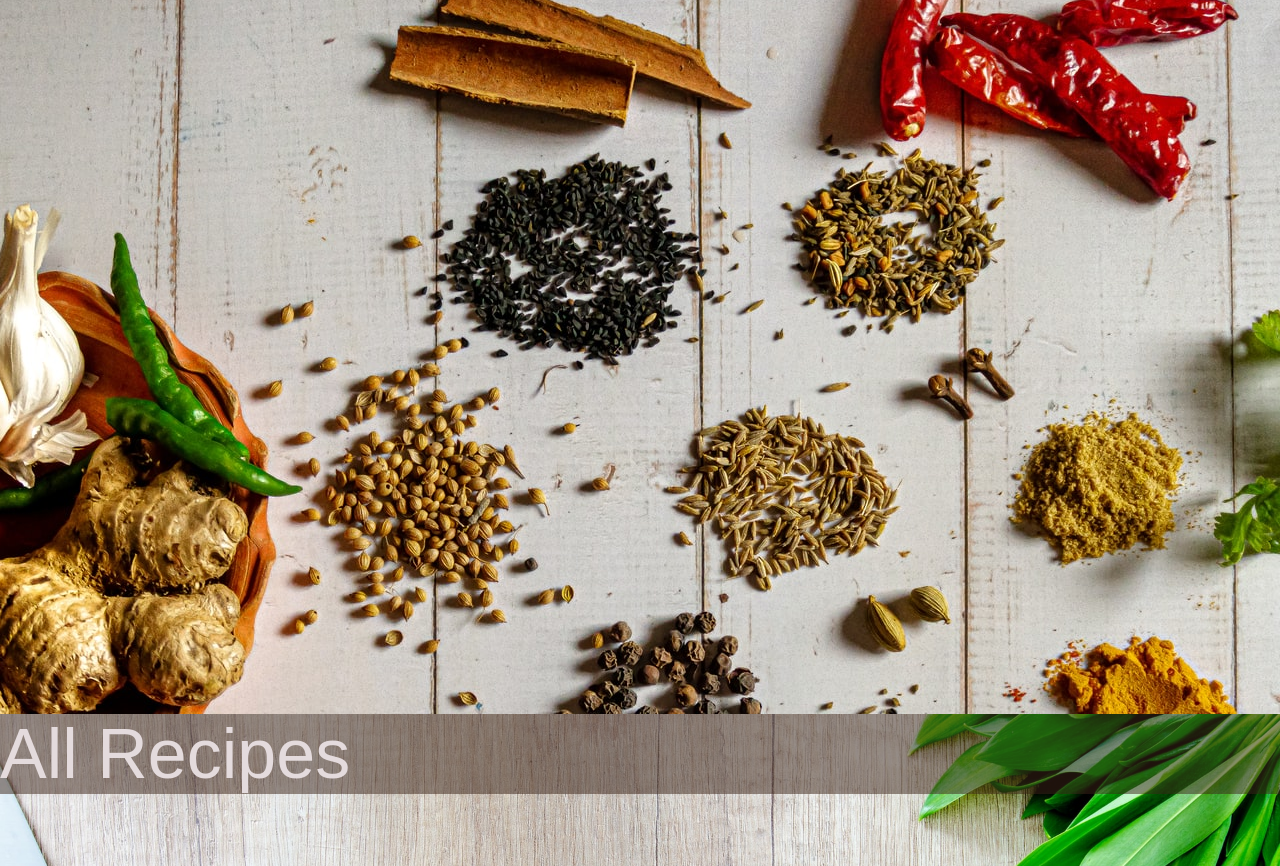
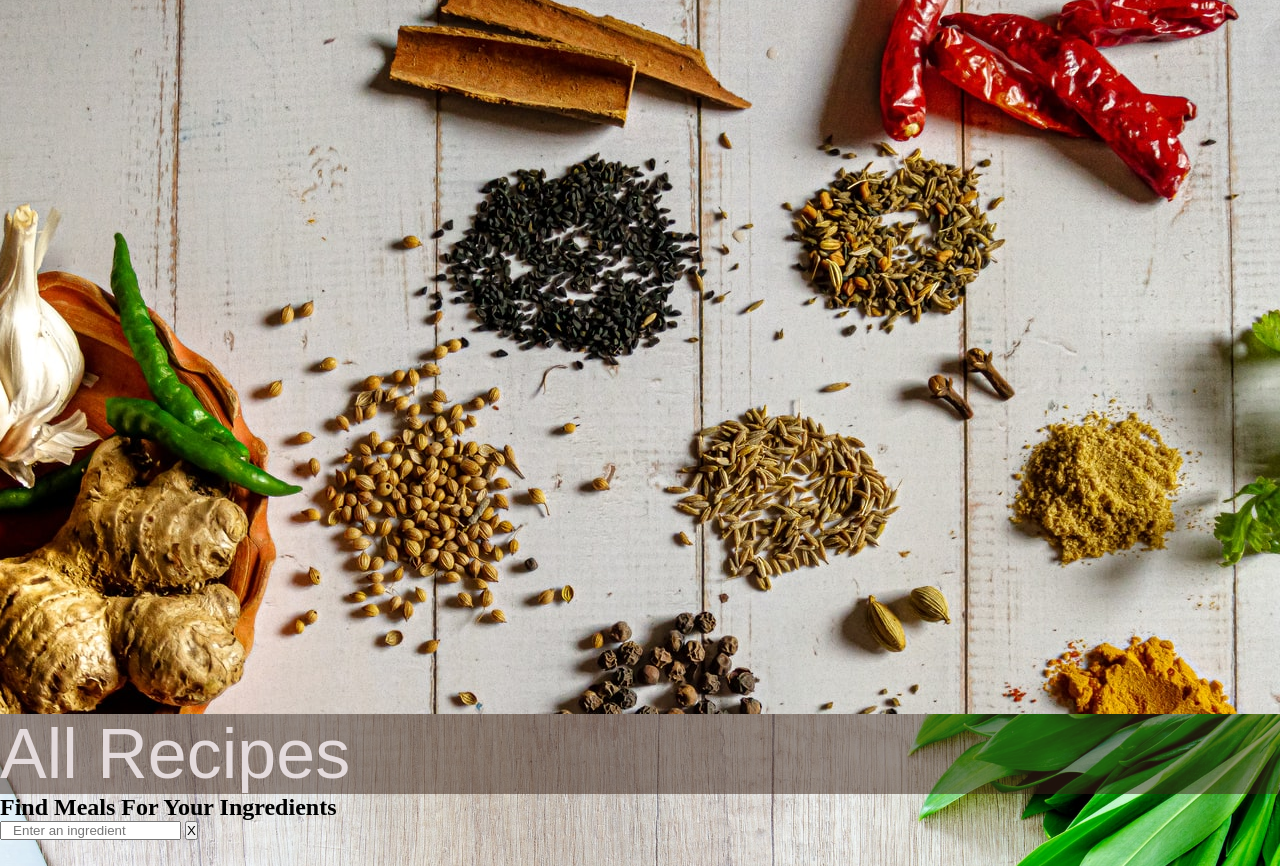
Before and after one commit to AnnaPanosyan/Meals, a plain HTML site: page index.html in a window 1280 px wide. Shown: the part 86-952 px from the top of the page. Drawn offline with Linux system fonts and the light colour scheme.

Commit message:
Update index.html

```diff
--- a/index.html
+++ b/index.html
@@ -20,14 +20,14 @@
             </div>
             <section id="recipes">
               <div class="mealPlan2"> All Recipes </div>
-              <div class="div">
+              <div class="texts">
+              <h1 class="text" >Find Meals For Your Ingredients</h1>
+              <input class="searchInput" type="Search" placeholder="   Enter an ingredient" >
+              <button class="button1">X</button>
+            </div>
+              <div class="allrecieps">
+              </div>
 
-                  </div>
-
-            <div class="div">
-           </div>
-              <div class="div">
-              </div>
             </section>
               <section id="plan">
                 <div class="mealPlan2">Meal plan</div>
```
